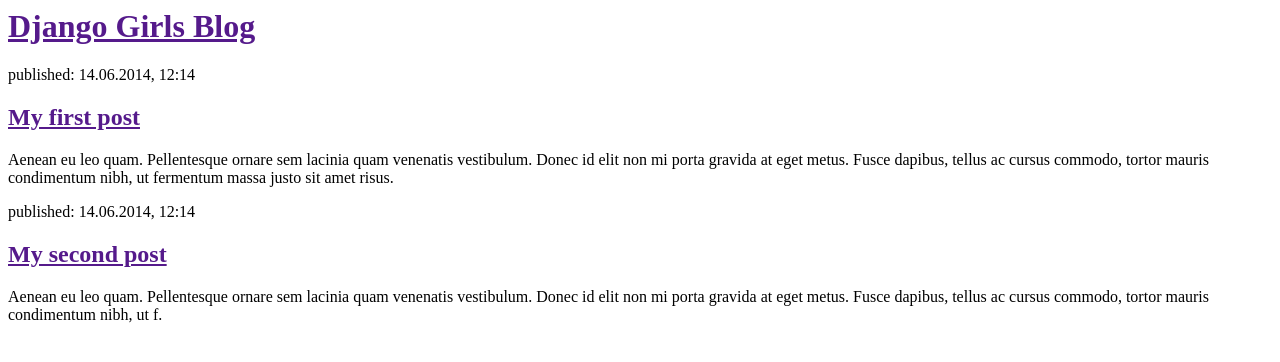
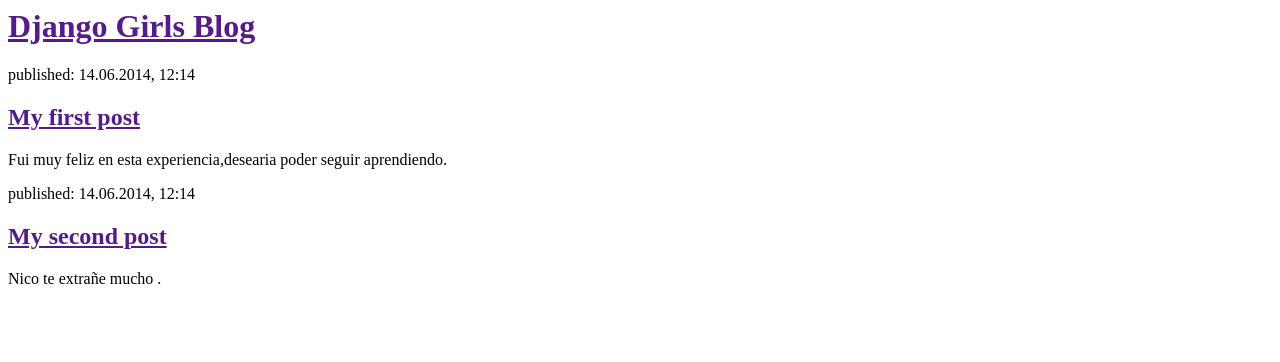
Before and after one commit to sirghu/my-first-blog, a Django app: page / in a window 1280 px wide. Shown: the top 362 px of the page. Run offline with Django 3.2, Linux system fonts and the light colour scheme.

Commit message:
Cambie el HTML para la página.

```diff
--- a/blog/templates/blog/post_list.html
+++ b/blog/templates/blog/post_list.html
@@ -1,6 +1,6 @@
 <html>
         <head>
-            <title>Django Girls blog</title>
+            <title>Django Girls blog 2017</title>
         </head>
         <body>
             <div>
@@ -10,13 +10,13 @@
             <div>
                 <p>published: 14.06.2014, 12:14</p>
                 <h2><a href="">My first post</a></h2>
-                <p>Aenean eu leo quam. Pellentesque ornare sem lacinia quam venenatis vestibulum. Donec id elit non mi porta gravida at eget metus. Fusce dapibus, tellus ac cursus commodo, tortor mauris condimentum nibh, ut fermentum massa justo sit amet risus.</p>
+                <p>Fui muy feliz en esta experiencia,desearia poder seguir aprendiendo. </p>
             </div>
 
             <div>
                 <p>published: 14.06.2014, 12:14</p>
-                <h2><a href="">My second post</a></h2>
-                <p>Aenean eu leo quam. Pellentesque ornare sem lacinia quam venenatis vestibulum. Donec id elit non mi porta gravida at eget metus. Fusce dapibus, tellus ac cursus commodo, tortor mauris condimentum nibh, ut f.</p>
+                <h2><a href="">My second post </a></h2>
+                <p>Nico te extrañe mucho .</p>
             </div>
         </body>
     </html>
```
